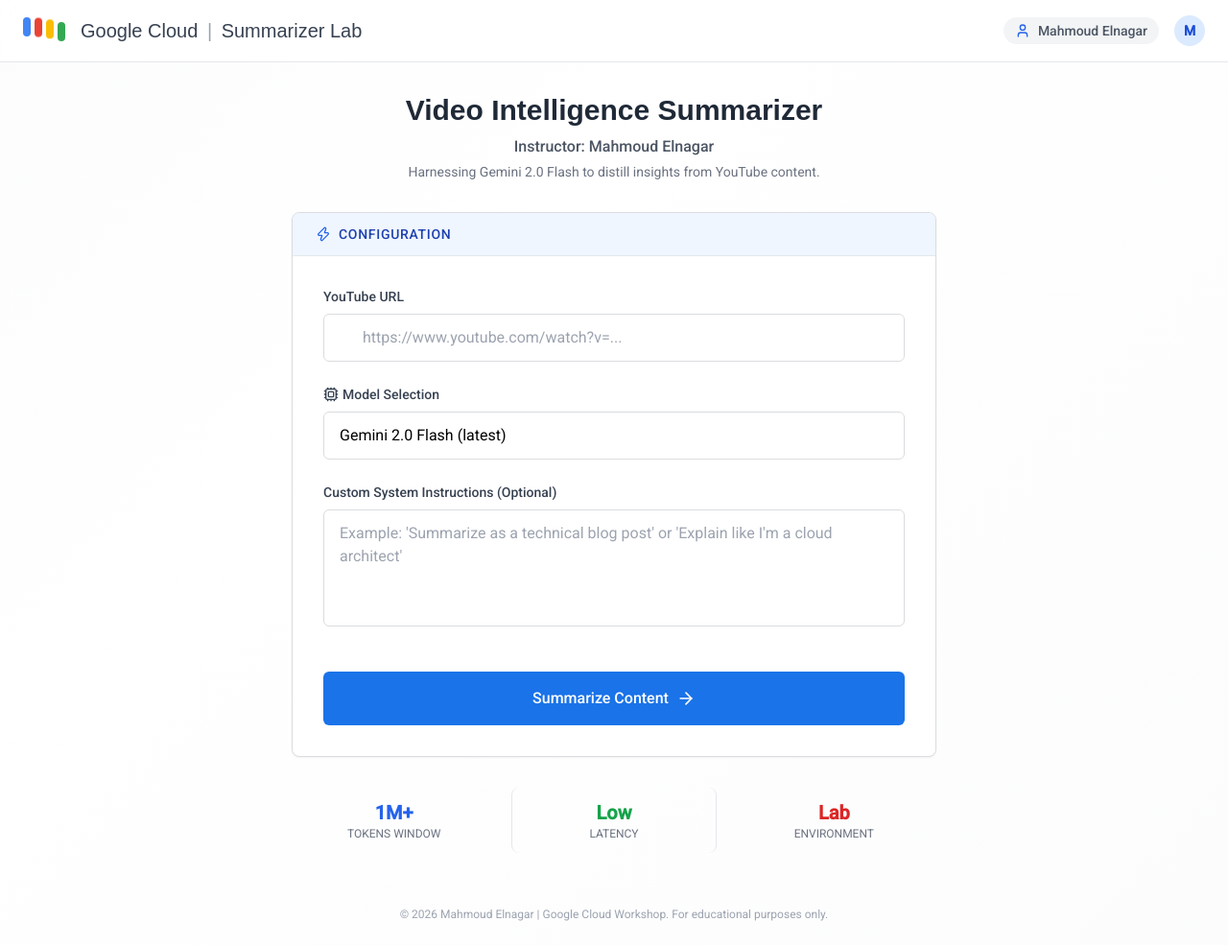
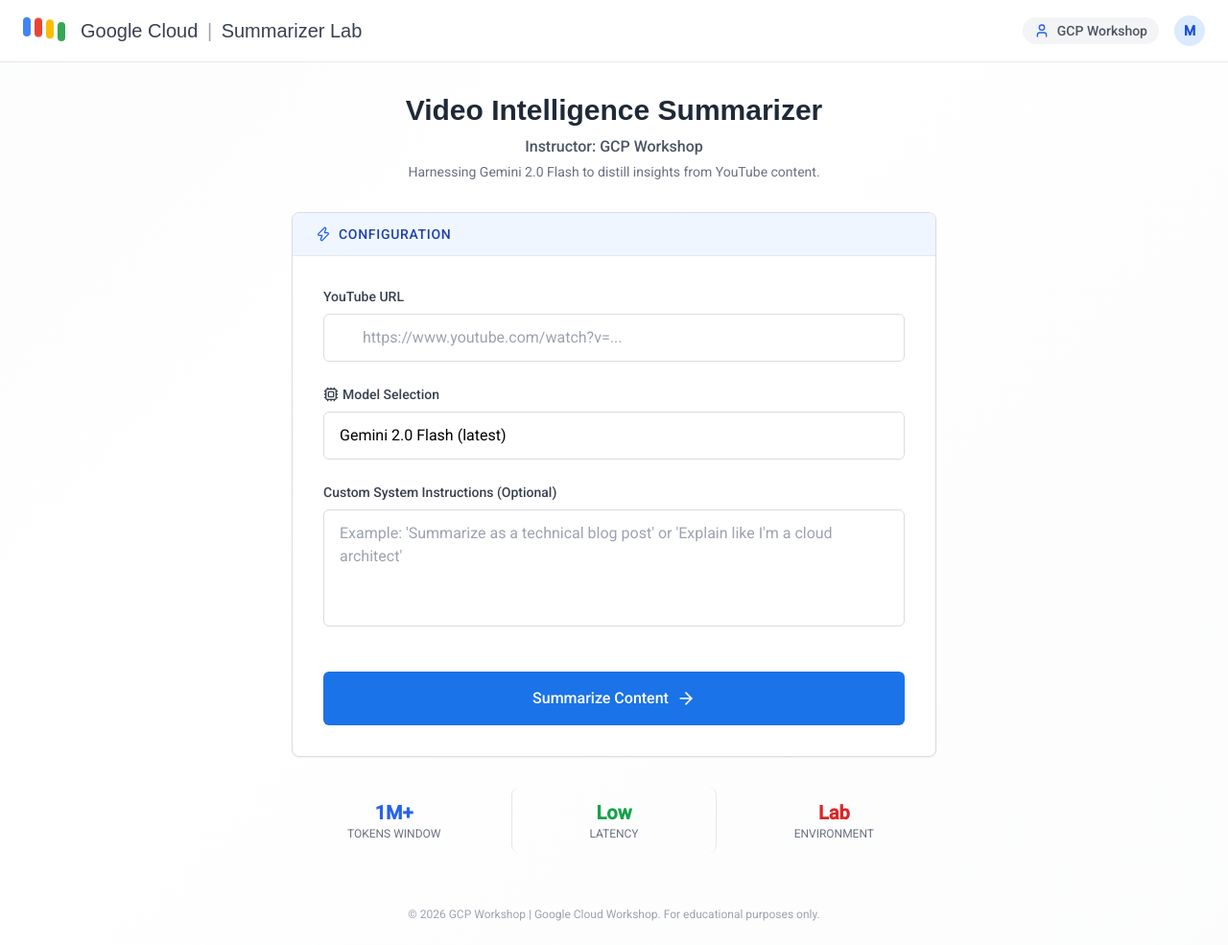
Before and after one commit to Lyahx/gcp-workshop-tutorial, a Flask app: page / in a window 1280 px wide. Shown: the whole page at 96% size. Run offline with Flask 3, Linux system fonts and the light colour scheme; some libraries are stand-ins or nearby versions; some web fonts are replaced.

Commit message:
Fix: Mahmoud Elnagar -> GCP Workshop, target blank kaldirildi

```diff
--- a/summarizer-app/templates/index.html
+++ b/summarizer-app/templates/index.html
@@ -182,7 +182,7 @@
         <div class="hidden md:flex items-center space-x-4 text-sm text-gray-600">
             <span class="flex items-center gap-2 px-3 py-1 bg-gray-100 rounded-full font-medium">
                 <i data-lucide="user" class="w-4 h-4 text-blue-600"></i>
-                Mahmoud Elnagar
+                GCP Workshop
             </span>
             <div class="w-8 h-8 rounded-full bg-blue-100 flex items-center justify-center text-blue-700 font-bold hover:rotate-12 transition-transform cursor-default">M</div>
         </div>
@@ -195,7 +195,7 @@
             <!-- Intro Text -->
             <div class="mb-8 text-center opacity-0 animate-fade-up delay-100">
                 <h2 class="text-3xl font-bold text-gray-800 mb-2">Video Intelligence Summarizer</h2>
-                <p class="text-gray-600 font-medium">Instructor: Mahmoud Elnagar</p>
+                <p class="text-gray-600 font-medium">Instructor: GCP Workshop</p>
                 <p class="text-gray-500 text-sm mt-1">Harnessing Gemini 2.0 Flash to distill insights from YouTube content.</p>
             </div>
 
@@ -206,7 +206,7 @@
                     <span class="text-sm font-medium text-blue-800 uppercase tracking-wider">Configuration</span>
                 </div>
 
-                <form action="/summarize" target="_blank" method="post" id="summarizeForm" class="p-8 space-y-6">
+                <form action="/summarize" method="post" id="summarizeForm" class="p-8 space-y-6">
 
                     <!-- YouTube Link -->
                     <div class="space-y-2 group">
@@ -282,11 +282,11 @@
     <div id="loadingOverlay" class="fixed inset-0 bg-white/90 backdrop-blur-md hidden flex-col items-center justify-center z-[100] transition-opacity duration-300">
         <div class="dot-flashing mb-8"></div>
         <p class="google-font text-lg text-gray-700 animate-pulse">Vertex AI is processing your request...</p>
-        <p class="text-sm text-gray-500 mt-2">Mahmoud Elnagar's Summarizer Lab</p>
+        <p class="text-sm text-gray-500 mt-2">GCP Workshop's Summarizer Lab</p>
     </div>
 
     <footer class="p-6 text-center text-gray-400 text-xs opacity-0 animate-fade-up delay-300">
-        &copy; 2026 Mahmoud Elnagar | Google Cloud Workshop. For educational purposes only.
+        &copy; 2026 GCP Workshop | Google Cloud Workshop. For educational purposes only.
     </footer>
 
     <script>
```
